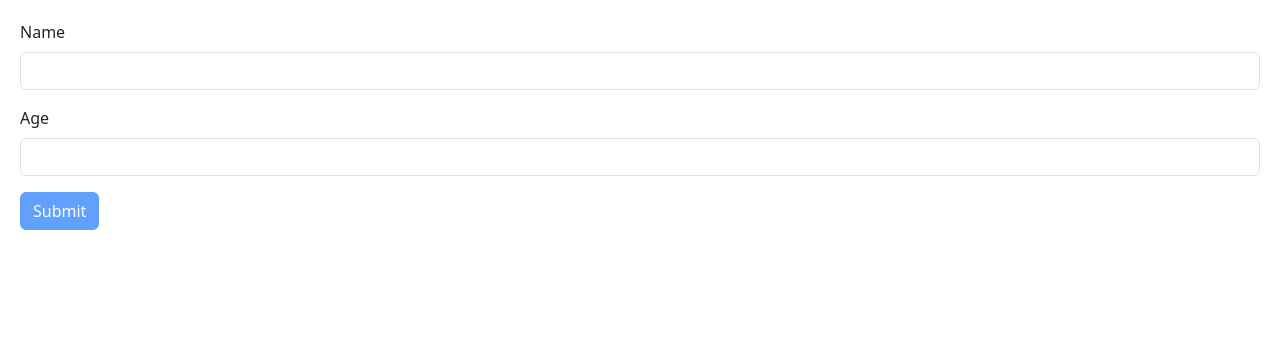
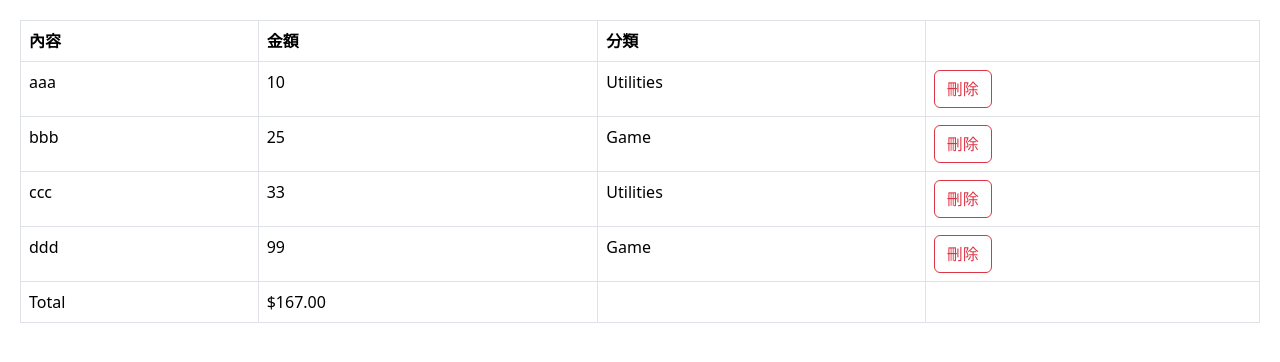
Before and after one commit to WalkerHC30/react-app, a React (Vite) app: page / in a window 1280 px wide. Shown: the top 362 px of the page. Built offline with nearby package versions, Linux system fonts and the light colour scheme.

Commit message:
[update]表單增刪測試

```diff
--- a/src/App.tsx
+++ b/src/App.tsx
@@ -1,12 +1,23 @@
 import { useEffect, useState } from "react";
 
-import Form from "./components/Form";
+// import Form from "./components/Form";
+import ExpenseList from "./expense-tracker/components/ExpenseList";
 
 let count = 0;
 function App() {
+  const [expenses, setExpenses] = useState([
+    { id: 1, description: "aaa", amount: 10, category: "Utilities" },
+    { id: 2, description: "bbb", amount: 25, category: "Game" },
+    { id: 3, description: "ccc", amount: 33, category: "Utilities" },
+    { id: 4, description: "ddd", amount: 99, category: "Game" },
+  ]);
+
   return (
     <div>
-      <Form />
+      <ExpenseList
+        expenses={expenses}
+        onDelete={(id) => setExpenses(expenses.filter((e) => e.id !== id))}
+      />
     </div>
   );
 }
--- /dev/null
+++ b/src/expense-tracker/components/ExpenseList.tsx
@@ -0,0 +1,59 @@
+interface Expense {
+  id: number;
+  description: string;
+  amount: number;
+  category: string;
+}
+
+interface Props {
+  expenses: Expense[];
+  onDelete: (id: number) => void;
+}
+
+const ExpenseList = ({ expenses, onDelete }: Props) => {
+  if (expenses.length === 0) return null;
+  return (
+    <table className="table table-bordered">
+      <thead>
+        <tr>
+          <th>內容</th>
+          <th>金額</th>
+          <th>分類</th>
+          <th></th>
+        </tr>
+      </thead>
+      <tbody>
+        {expenses.map((expense) => (
+          <tr key={expense.id}>
+            <td>{expense.description}</td>
+            <td>{expense.amount}</td>
+            <td>{expense.category}</td>
+            <td>
+              <button
+                className="btn btn-outline-danger"
+                onClick={() => onDelete(expense.id)}
+              >
+                刪除
+              </button>
+            </td>
+          </tr>
+        ))}
+      </tbody>
+      <tfoot>
+        <tr>
+          <td>Total</td>
+          <td>
+            $
+            {expenses
+              .reduce((acc, expenses) => expenses.amount + acc, 0)
+              .toFixed(2)}
+          </td>
+          <td></td>
+          <td></td>
+        </tr>
+      </tfoot>
+    </table>
+  );
+};
+
+export default ExpenseList;
```
